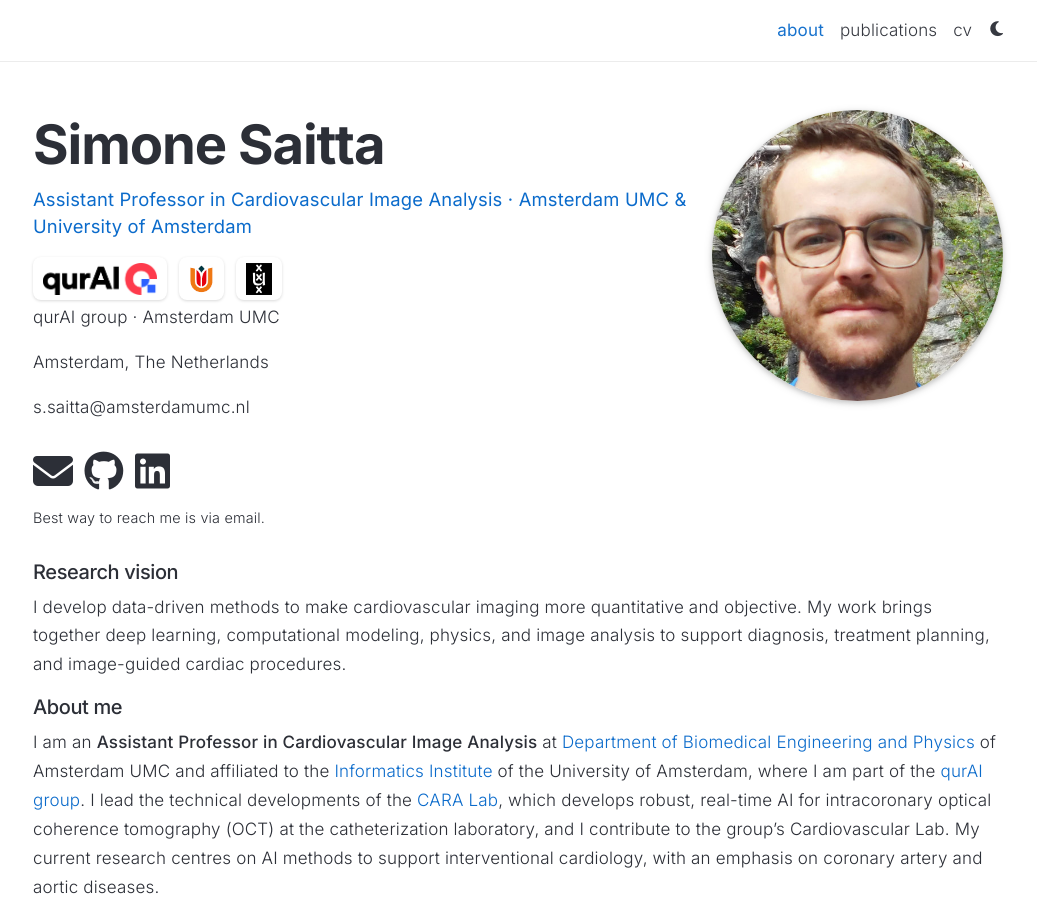
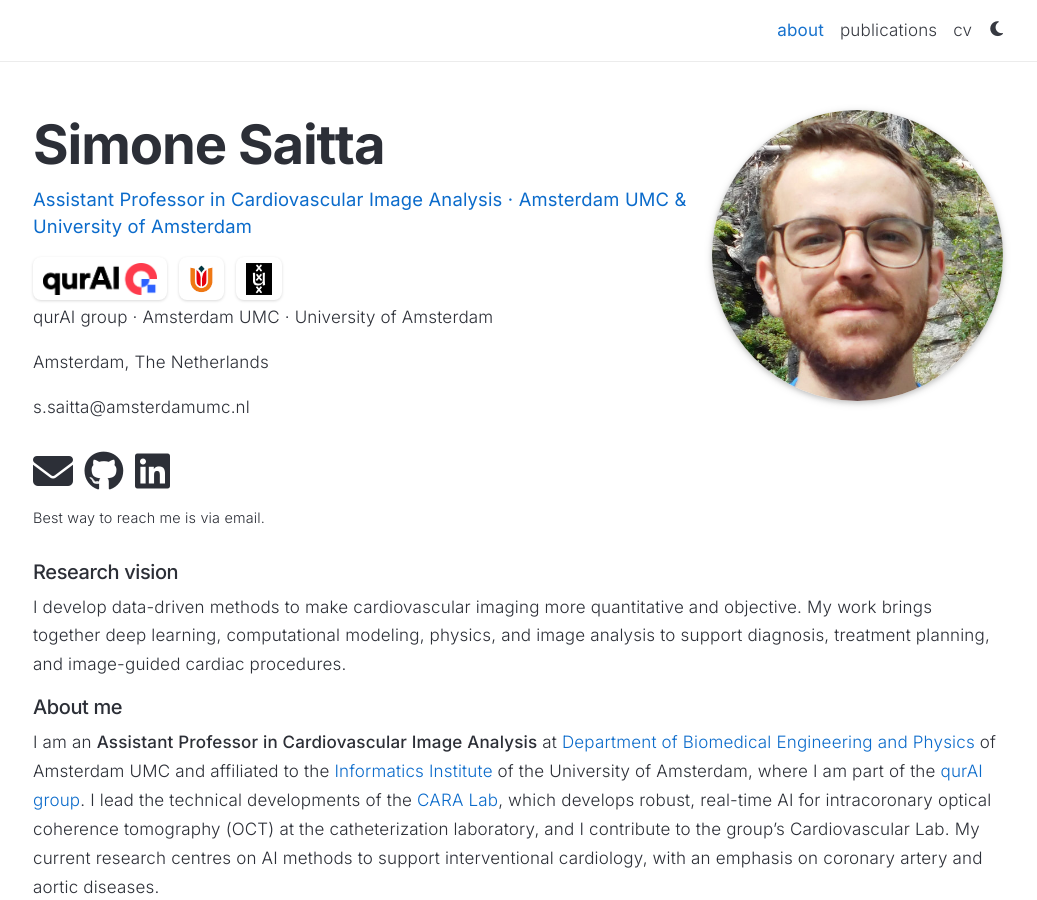
Before and after one commit to saitta-s/saitta-s.github.io, a Jekyll site: the page built from _pages/about.md, in a window 1280 px wide and 900 px high. Shown: the whole window, without its empty margins (122-1159 px from the left). Built offline with Jekyll 4.4.1, drawn with Linux system fonts in a browser that asks for light colours; full-size pictures stand in for the smaller copies a plugin makes; comment, search, counter and statistics services are not loaded; a style sheet for code colours, icons or effects is not loaded.

Commit message:
Add University of Amsterdam to profile address line
Co-Authored-By: Claude Opus 4.8 <noreply@anthropic.com>

```diff
--- a/_pages/about.md
+++ b/_pages/about.md
@@ -10,7 +10,7 @@ profile:
   image_circular: true # crops the image to make it circular
   image_alt: Portrait of Simone Saitta
   address: >
-    <p>qurAI group · Amsterdam UMC</p>
+    <p>qurAI group · Amsterdam UMC · University of Amsterdam</p>
     <p>Amsterdam, The Netherlands</p>
     <p><a href="mailto:s.saitta@amsterdamumc.nl">s.saitta@amsterdamumc.nl</a></p>
 
```
